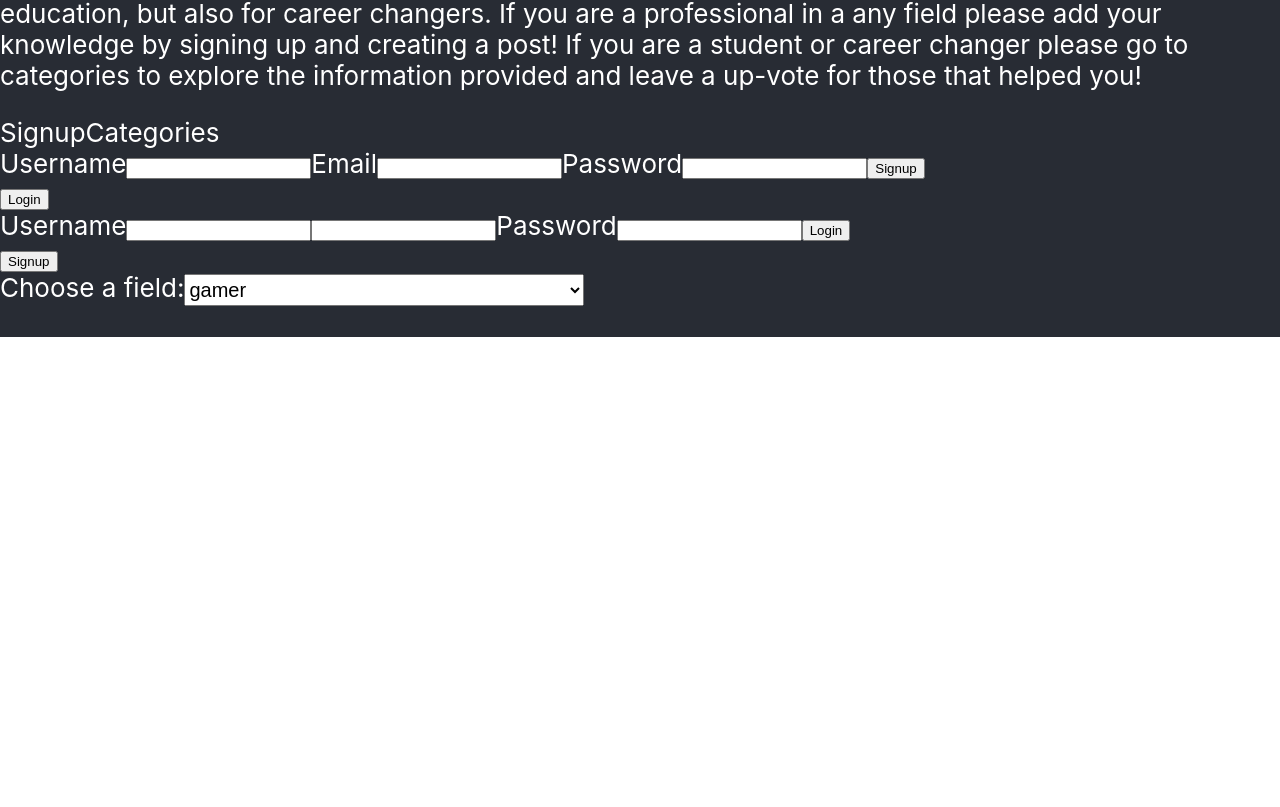
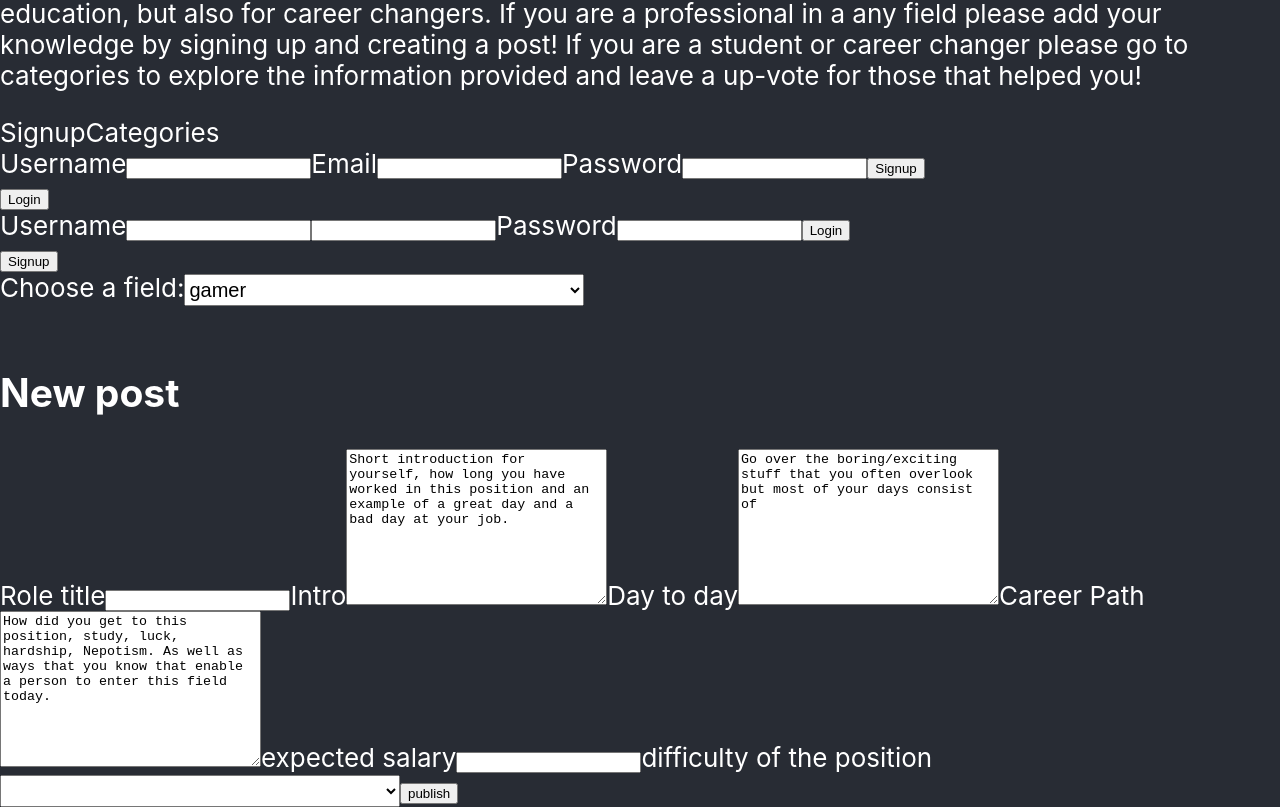
Before and after one commit to jacobknighj12/whatJob, a React (Create React App) app in the folder what-job-react/: page / in a window 1280 px wide. Shown: the part 577-1384 px from the top of the page. Before the commit the page ends 914 px from the top, so only its background shows below. Built offline with nearby package versions, Linux system fonts and the light colour scheme.

Commit message:
form with basic text explainations for filling them in, no functionality

```diff
--- a/what-job-react/src/App.js
+++ b/what-job-react/src/App.js
@@ -1,10 +1,10 @@
-import logo from './logo.svg';
 import './App.css';
 import { HomePage } from './components/HomePage';
 import { NavBar } from './components/NavBar';
 import { LoginPage } from './components/LoginPage';
 import { SignupPage } from './components/SignupPage';
 import { CategoriesPage } from './components/CategoriesPage';
+import { NewPostPage } from './components/NewPostPage';
 function App() {
   return (
     <div className="App">
@@ -15,6 +15,7 @@ function App() {
       <LoginPage />
       <SignupPage />
       <CategoriesPage />
+      <NewPostPage />
     </div>
   );
 }
--- /dev/null
+++ b/what-job-react/src/components/NewPostPage.js
@@ -0,0 +1,44 @@
+import React from 'react'
+
+export function NewPostPage() {
+    return (
+        <div>
+            <h2>New post</h2>
+            <form>
+                <label>Role title</label>
+                <input></input>
+                <label>Intro</label>
+                <textarea name="message" rows="10" cols="30">
+                    Short introduction for yourself, how long you have worked in this
+                    position and an example of a great day and a bad day at your job.
+                </textarea>
+                <label>Day to day</label>
+                <textarea name="message" rows="10" cols="30">
+                    Go over the boring/exciting stuff that you often overlook but most of your days consist of
+                </textarea>
+                <label>Career Path</label>
+                <textarea name="message" rows="10" cols="30">
+                    How did you get to this position, study, luck, hardship, Nepotism.
+                    As well as ways that you know that enable a person to enter this field today.
+                </textarea>
+                <label>expected salary</label>
+                <input></input>
+                <label>difficulty of the position</label>
+                <select >
+                    <option></option>
+                    <option value={1}>1/10</option>
+                    <option value={2}>2/10</option>
+                    <option value={3} >3/10</option>
+                    <option value={4} >4/10</option>
+                    <option value={5} >5/10</option>
+                    <option value={6} >6/10</option>
+                    <option value={7} >7/10</option>
+                    <option value={8} >8/10</option>
+                    <option value={9} >9/10</option>
+                    <option value={10} >10/10</option>
+                </select>
+                <button>publish</button>
+            </form>
+        </div>
+    )
+}
```
